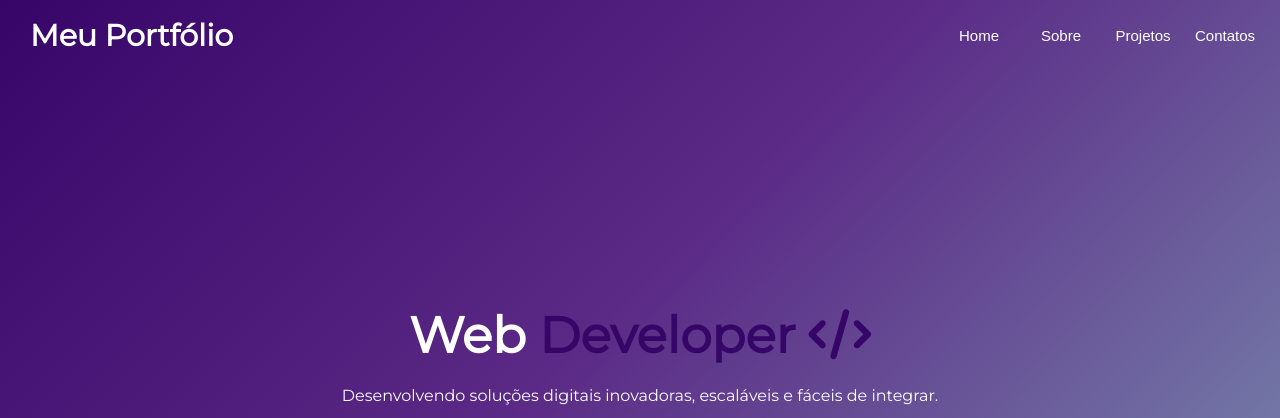
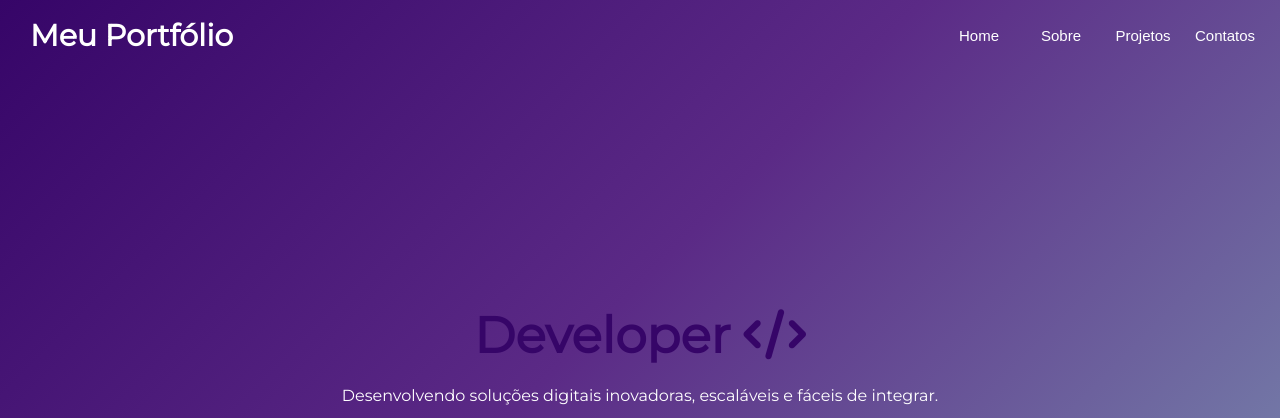
Before and after one commit to IsisMarieli/my-portfolio, a plain HTML site: page index.html in a window 1280 px wide. Shown: the top 418 px of the page. Drawn offline with nearby package versions, Linux system fonts and the light colour scheme.

Commit message:
commit index.html

```diff
--- a/index.html
+++ b/index.html
@@ -35,7 +35,7 @@
     <main>
         <section id="home">
             <div class="container-home">
-                <h1 id="backend">Web <span style="color: #360568;">Developer <i class="fa-solid fa-code"></i></span></h1>
+                <h1 id="backend"> <span style="color: #360568;">Developer <i class="fa-solid fa-code"></i></span></h1>
                 <p>Desenvolvendo soluções digitais inovadoras, escaláveis e fáceis de integrar.</p>
                 <div class="buttons">
                     <nav>
```
